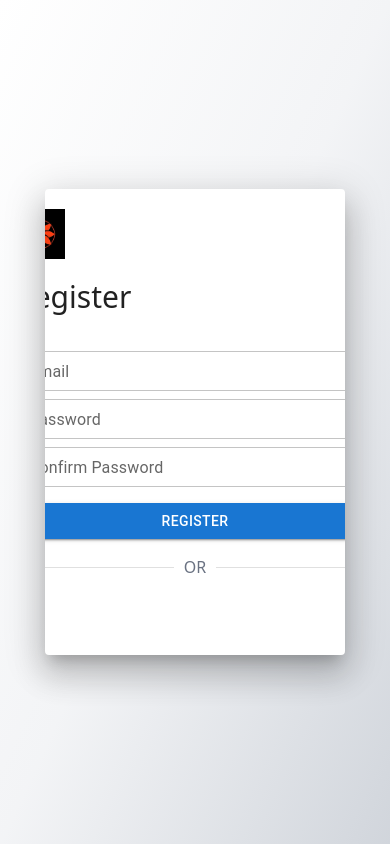
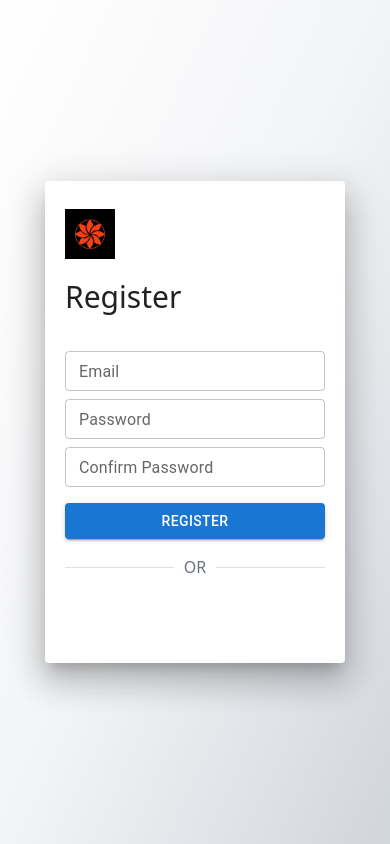
Before and after one commit to reypjbaliguat/auth-boiler-client-user, a React (Vite) app: page /register in a window 390 px wide. Built offline with nearby package versions, Linux system fonts and the light colour scheme; no server answers.

Commit message:
fix: update auth layout container

```diff
--- a/src/layouts/AuthFormContainer.tsx
+++ b/src/layouts/AuthFormContainer.tsx
@@ -12,7 +12,7 @@ function AuthFormContainer({ label, children }: Props) {
 
     return (
         <GoogleOAuthProvider clientId={env.VITE_GOOGLE_CLIENT_ID}>
-            <div className="xl:p-0 md:p-10 p-5 flex justify-center flex-col">
+            <div className="xl:p-0 md:p-10 px-5 py-7 flex justify-center flex-col w-[300px] md:w-[400px]">
                 <img src={logo} width={50} height={50} className="mb-5" />
                 <h6 className="text-3xl mb-5"> {label} </h6>
                 {isLogin && (
--- a/src/pages/Register/components/RegisterForm.tsx
+++ b/src/pages/Register/components/RegisterForm.tsx
@@ -36,7 +36,7 @@ function LoginForm() {
     return (
         <AuthFormContainer label="Register">
             <Box component="form" onSubmit={handleSubmit(onSubmit)}>
-                <div className="flex flex-col gap-y-2 my-4 basis-full w-[360px]">
+                <div className="flex flex-col gap-y-2 my-4 basis-full w-full">
                     <Controller
                         name="email"
                         control={control}
```
